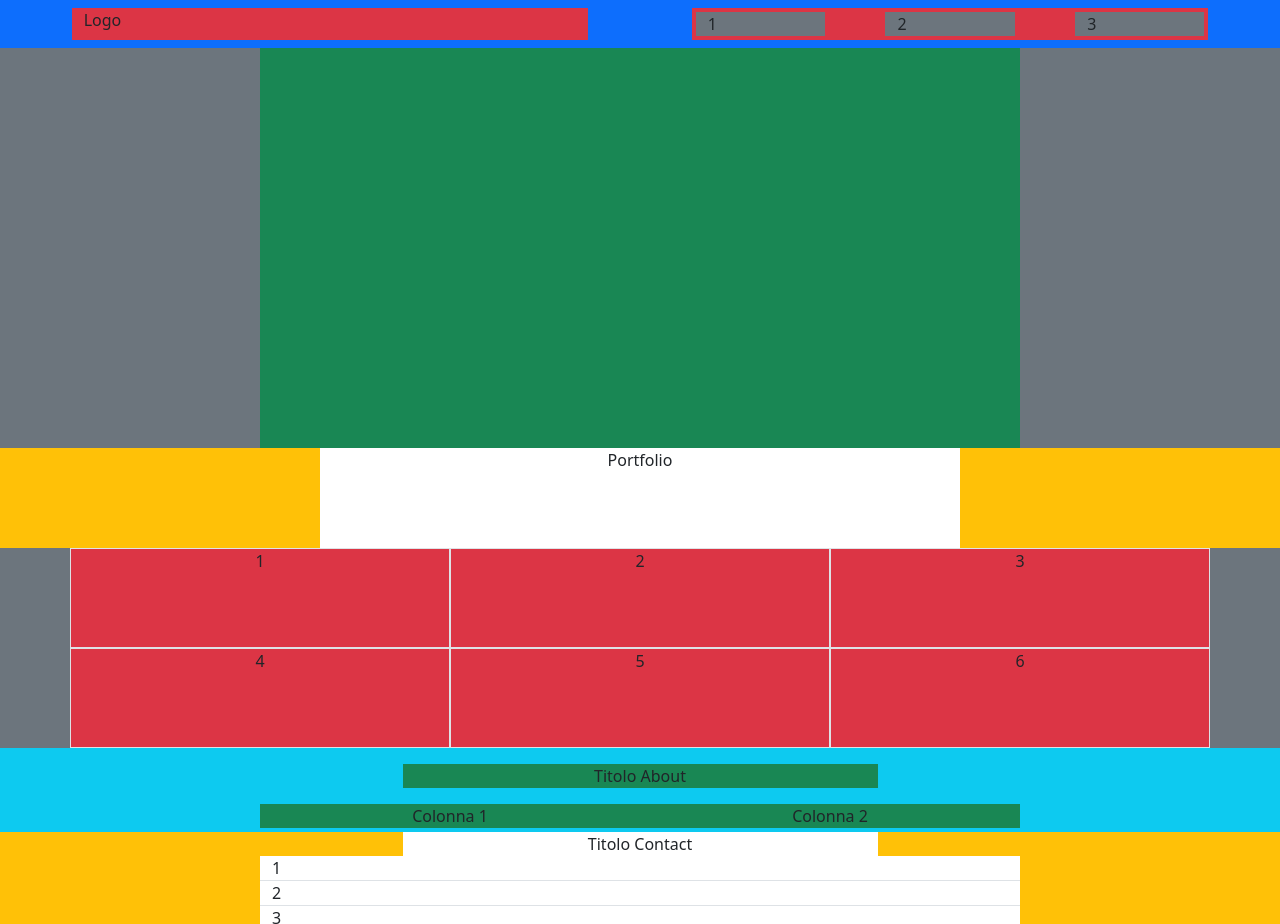
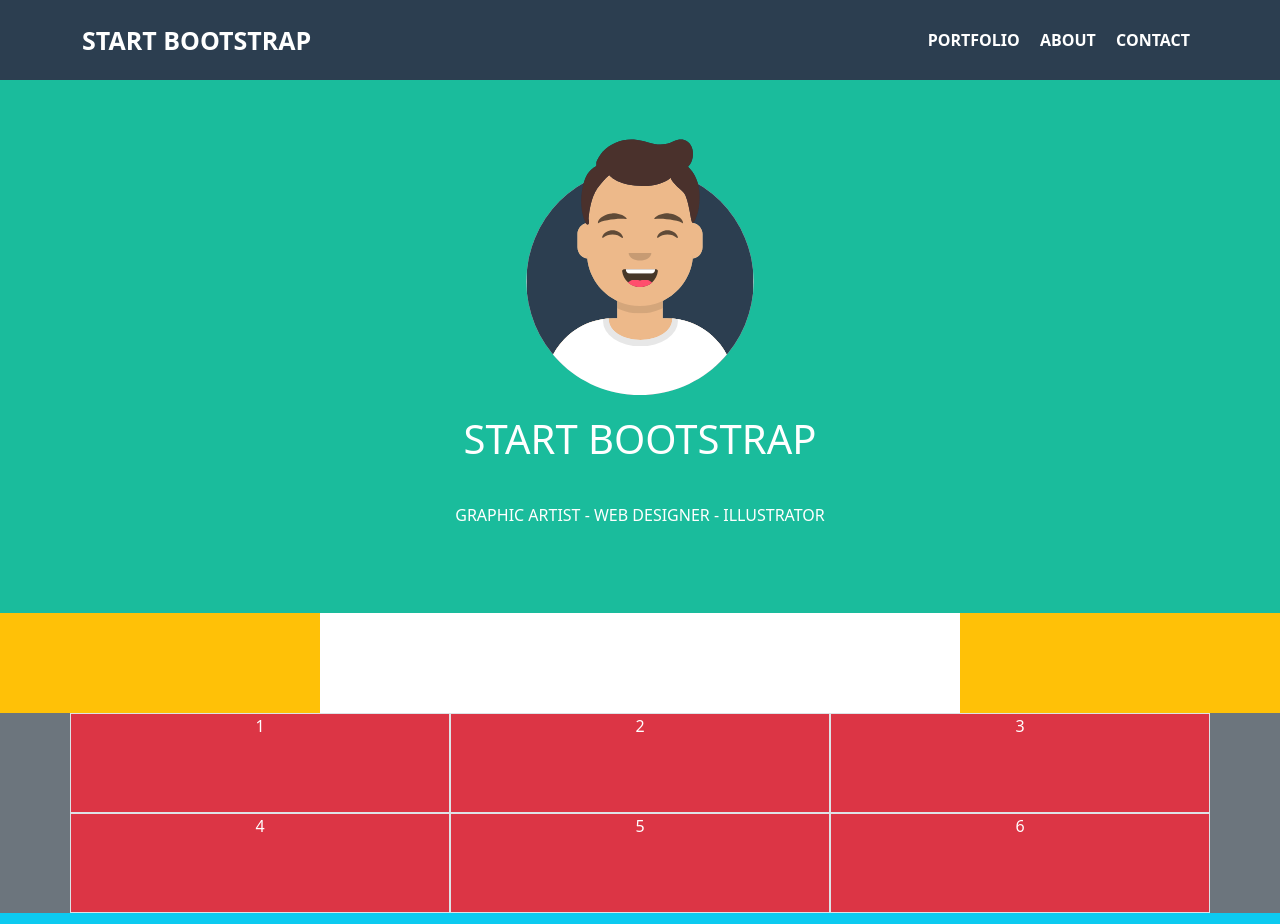
Before and after one commit to GiuliaSardell/html-css-bootstrap-freelancer, a plain HTML site: page index.html in a window 1280 px wide. Shown: the top 924 px of the page. Drawn offline with nearby package versions, Linux system fonts and the light colour scheme.

Commit message:
jumbotron

```diff
--- a/css/style.css
+++ b/css/style.css
@@ -1,9 +1,82 @@
-.gs-box{
-  height: 400px;
-  /* da togliere */
+
+body{
+  color: white;
 }
 
 .gs-box-portfolio{
   height: 100px;
+}
 
+header{
+  height: 80px;
+  line-height: 80px;
 }
+
+.gs-bg-grey{
+  background-color: #2C3E50;
+}
+
+.gs-logo{
+  font-size: 25px;
+}
+
+.gs-custom-header{
+  text-decoration: none;
+  text-transform: uppercase;
+  font-weight: bold;
+  cursor: pointer;
+}
+
+.gs-hover-header:hover{
+  color: #1ABC9C;
+}
+
+.gs-jumbo{
+  margin-top: 80px;
+}
+
+.gs-bg-green{
+  background-color: #1ABC9C;
+}
+
+.gs-py-50{
+  padding: 50px 0;
+}
+
+.gs-inner-jumbo{
+  width: 800px;
+  max-width: 80%;
+  margin: 0 auto;
+}
+
+.gs-inner-jumbo img{
+  display: block;
+  width: 250px;
+  margin: 0 auto;
+}
+
+.gs-title{
+  text-transform: uppercase;
+  text-align: center;
+  margin: 20px 0;
+  font-size: 40px;
+}
+
+.gs-hamburger{
+  font-size: 20px;
+}
+
+.gs-box{
+  display: inline-block;
+  width: 100px;
+  border-top: 1px solid white;
+  margin: 0 10px;
+
+  /* da togliere */
+}
+
+.gs-inner-jumbo p{
+  text-transform: uppercase;
+  text-align: center;
+  padding: 20px 0;
+}
--- a/index.html
+++ b/index.html
@@ -14,45 +14,54 @@
 </head>
 <body>
 
-  <header>
+  <header class="gs-bg-grey fixed-top">
 
-    <div class="container-fluid d-inline-block bg-primary">
+    <div class="container">
 
-      <div class="row justify-content-around m-2">
+      <div class="row">
 
-        <div class="col-5 bg-danger">
-          <div>Logo</div>
+        <div class="col">
+          <span class="gs-logo gs-custom-header">Start Bootstrap</span>
         </div>
 
-        <div class="col-5 bg-danger">
+        <div class="col text-end">
 
-          <div class="row justify-content-between">
+            <div class="d-none d-md-block gs-hover-header">
+              <span class="m-2 gs-custom-header gs-hover-header">Portfolio</span>
+              <span class="m-2 gs-custom-header gs-hover-header">About</span>
+              <span class="m-2 gs-custom-header gs-hover-header">Contact</span>
+            </div>
 
-            <div class="col-3 m-1 bg-secondary d-none d-sm-inline-block">1</div>
-            <div class="col-3 m-1 bg-secondary d-none d-sm-inline-block">2</div>
-            <div class="col-3 m-1 bg-secondary d-none d-sm-inline-block">3</div>
+            <div class="d-block d-md-none gs-hamburger">
+              <i class="fas fa-bars"></i>
+            </div>
 
-            <div class="col-2 offset-10 ">
-              <div class="d-inline-block d-sm-none "><i class="fas fa-bars"></i></div>
-            </div>
-          </div>
+
         </div>
       </div>
     </div>
+
   </header>
 
-  <div class="jumbotron bg-secondary">
+  <section class="gs-jumbo gs-bg-green gs-py-50">
+    <div class="gs-inner-jumbo">
+      <img src="img/avatar.svg" alt="">
+      <h1 class="gs-title">Start Bootstrap</h1>
 
-    <div class="container">
-      <div class="row justify-content-center">
-        <div class="col-8 bg-success">
-          <div class="gs-box"></div>
-        </div>
-      </div>
+
+      <!--    <div class="container gs-box"></div>
+      <div class="container gs-box"></div> -->
+
+      <p>Graphic artist - web designer - illustrator</p>
+
+
+
+
 
     </div>
+    </div>
+  </section>
 
-  </div>
 
   <div class="portfolio">
 
```
Also changed, not shown: img/avatar.svg (added), img/cabin.png (added), img/cake.png (added), img/circus.png (added), img/game.png (added), img/safe.png (added), img/submarine.png (added).
